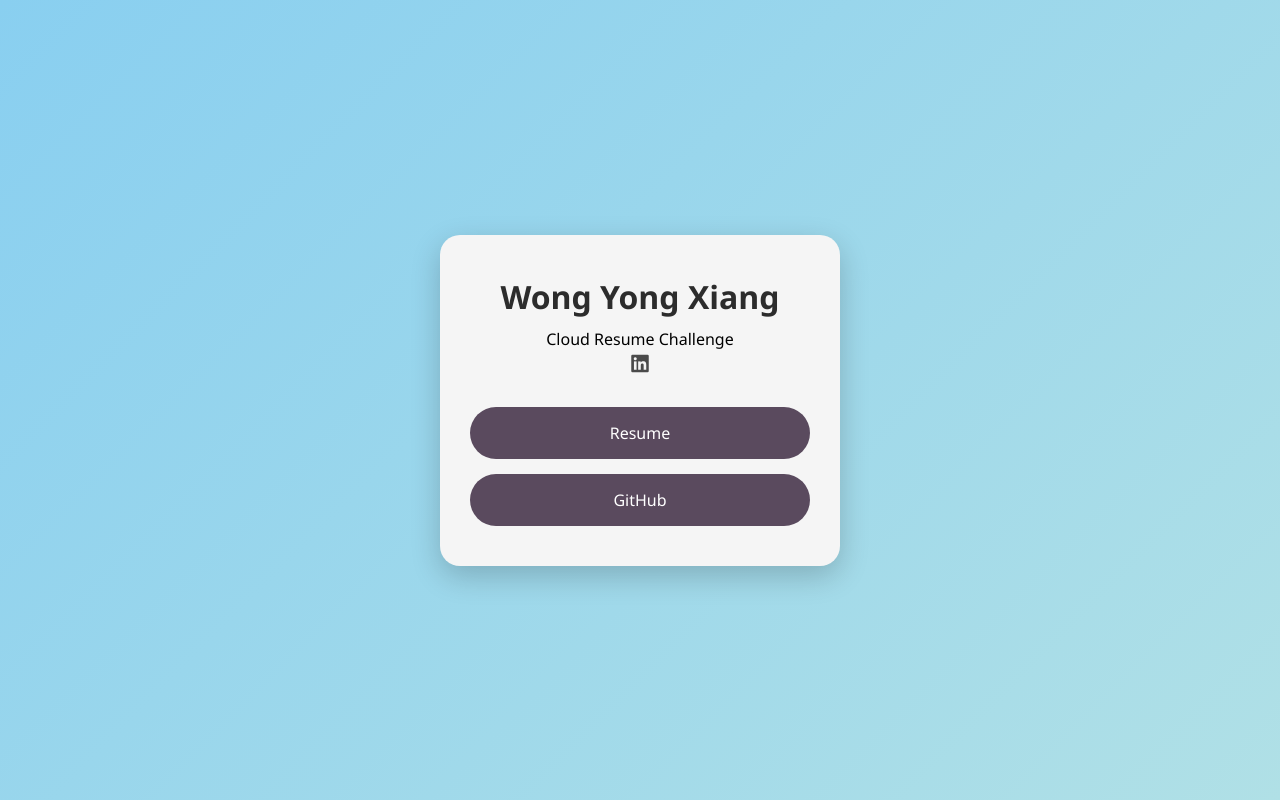
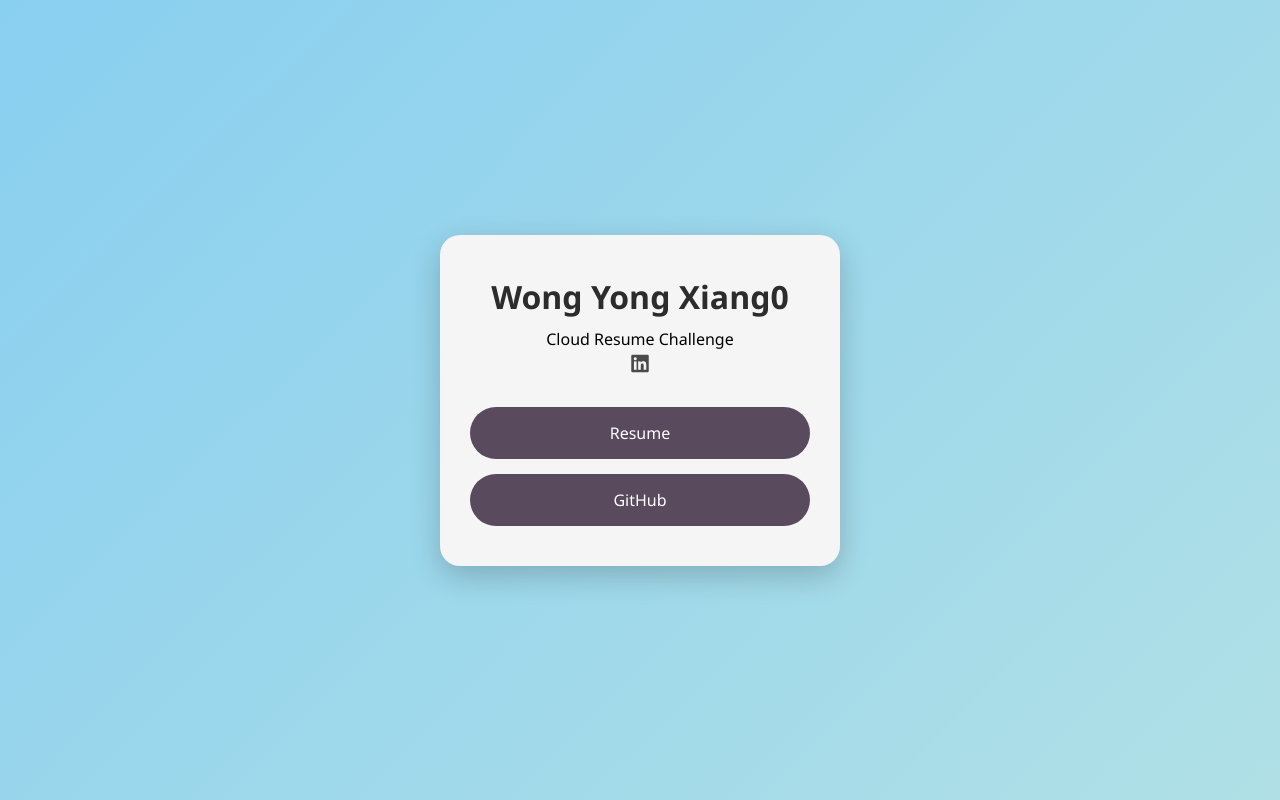
Before and after one commit to wongyx/cloud-resume-challenge, a website: page frontend/index.html in a window 1280 px wide. Drawn offline with Linux system fonts and the light colour scheme.

Commit message:
Testing cicd

```diff
--- a/frontend/index.html
+++ b/frontend/index.html
@@ -10,7 +10,7 @@
 <body>
     <div class="container">
         <div class="card">
-            <h1 class="name">Wong Yong Xiang</h1>
+            <h1 class="name">Wong Yong Xiang0</h1>
             <p>Cloud Resume Challenge</p>
 
             <div class="social-icons">
```
